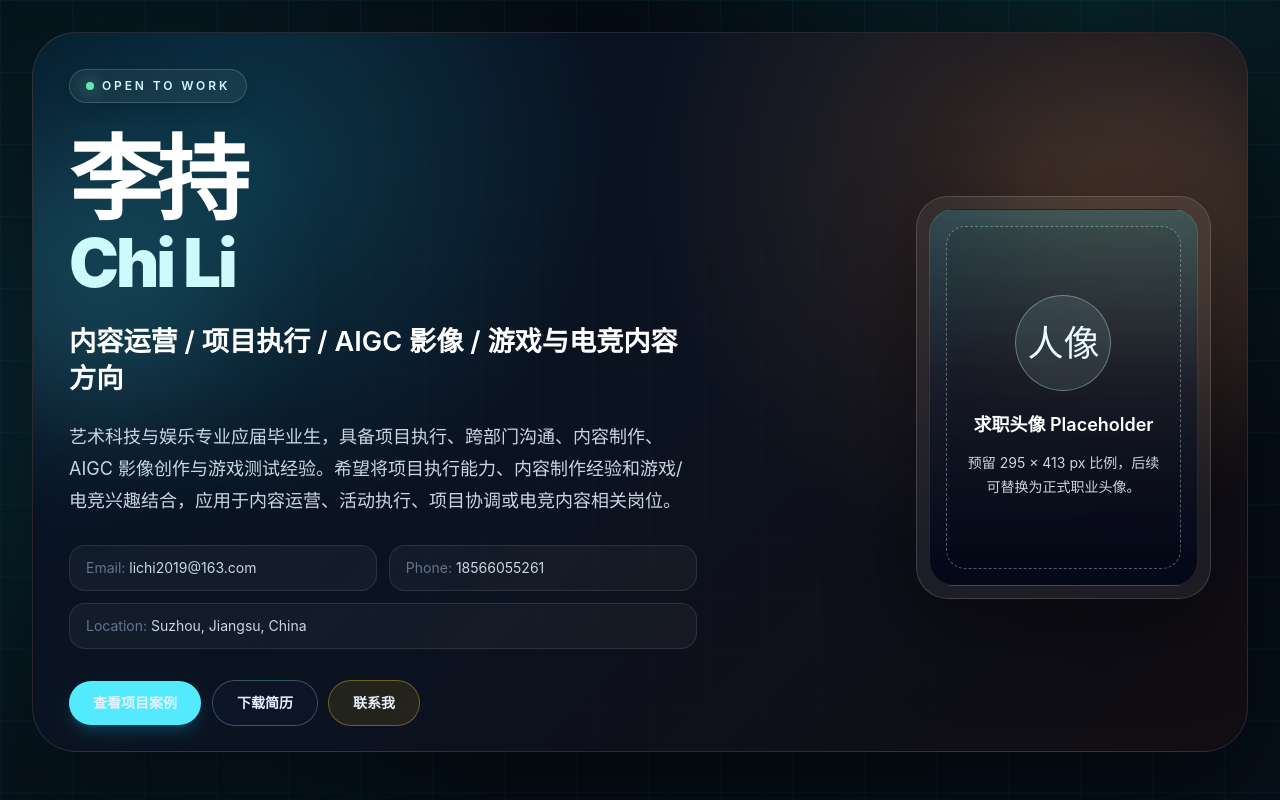
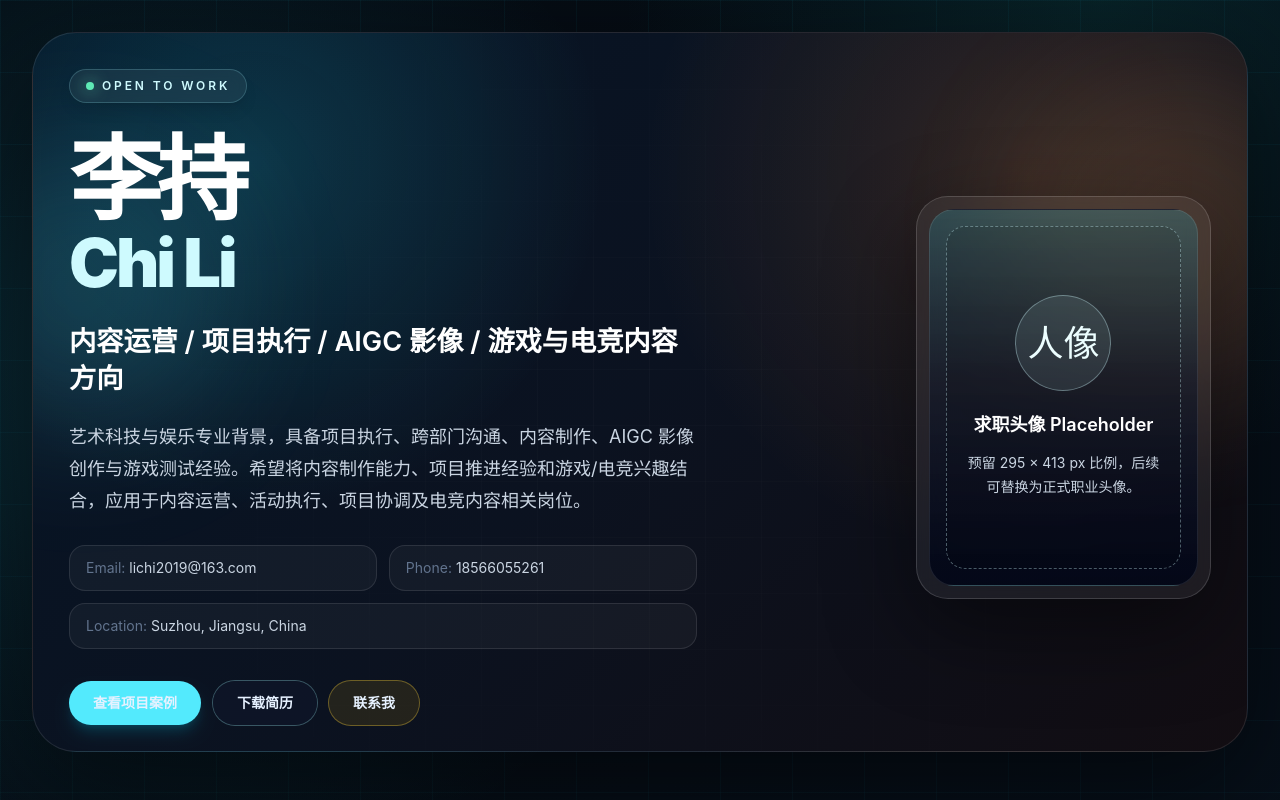
Before and after one commit to 20010822c-ux/chi-li-portfolio, a Next.js app: page / in a window 1280 px wide. Shown: the top 800 px of the page. Built offline with nearby package versions, Linux system fonts and the light colour scheme.

Commit message:
Update hero introduction copy

```diff
--- a/app/page.tsx
+++ b/app/page.tsx
@@ -172,7 +172,7 @@ export default function Home() {
                   内容运营 / 项目执行 / AIGC 影像 / 游戏与电竞内容方向
                 </h2>
                 <p className="mt-6 max-w-2xl text-base leading-8 text-slate-300 sm:text-lg">
-                  艺术科技与娱乐专业应届毕业生，具备项目执行、跨部门沟通、内容制作、AIGC 影像创作与游戏测试经验。希望将项目执行能力、内容制作经验和游戏/电竞兴趣结合，应用于内容运营、活动执行、项目协调或电竞内容相关岗位。
+                  艺术科技与娱乐专业背景，具备项目执行、跨部门沟通、内容制作、AIGC 影像创作与游戏测试经验。希望将内容制作能力、项目推进经验和游戏/电竞兴趣结合，应用于内容运营、活动执行、项目协调及电竞内容相关岗位。
                 </p>
 
                 <div className="mt-7 grid gap-3 text-sm text-slate-300 sm:grid-cols-2">
```
